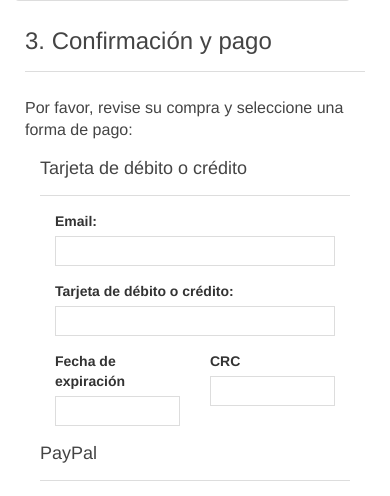
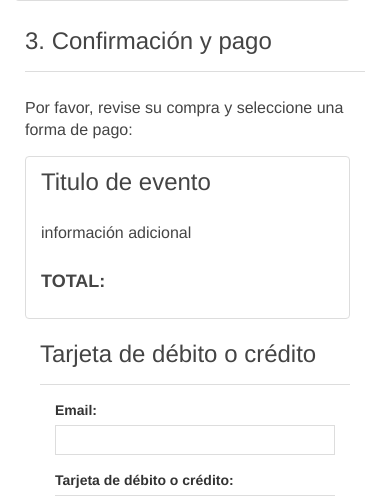
Before and after one commit to alexrs/dsi-uc3m-backend, a Flask app: page /purchase in a window 390 px wide. Shown: the part 1066-1562 px from the top of the page. Run offline with Flask 2, Linux system fonts and the light colour scheme; some libraries are stand-ins or nearby versions.

Commit message:
ADD resumen compra

```diff
--- a/entradas_com/app/templates/shop/shop.html
+++ b/entradas_com/app/templates/shop/shop.html
@@ -126,8 +126,16 @@
             <h2>3. Confirmación y pago</h2>
             <hr>
             <h4>Por favor, revise su compra y seleccione una forma de pago:</h4>
+            <div class="col-xs-12 list-group">
+                <div class="list-group-item">
+                    <h2>Titulo de evento</h2>
+                    <h4>información adicional</h4>
+                    <h3><strong>TOTAL:</strong></h3>
+                </div>
+
+            </div>
             <div class="col-xs-12 col-sm-8">
-                <h3>Tarjeta de débito o crédito</h3>
+                <h2>Tarjeta de débito o crédito</h2>
                 <hr>
                 <div id="shop-mail-div" class="form-group has-feedback col-xs-12">
                     <label for="email">Email:</label>
@@ -160,11 +168,11 @@
             </div>
 
             <div class="col-xs-12 col-sm-4">
-                <h3>PayPal</h3>
+                <h2>PayPal</h2>
                 <hr>
                 <div  style="text-align:center">
-                    <a href=""><img src="https://www.paypalobjects.com/webstatic/en_US/i/buttons/checkout-logo-large.png" alt="Check out with PayPal"/></a>
-                    <img style="width:200px;margin-top:20px;"src="https://www.paypalobjects.com/webstatic/en_US/i/buttons/cc-badges-ppppcmcvdam.png" alt="Pay with PayPal, PayPal Credit or any major credit card" />
+                    <a href="#"><img src="https://www.paypalobjects.com/webstatic/en_US/i/buttons/checkout-logo-large.png" alt="Check out with PayPal"/></a>
+                    <img style="width:230px;margin-top:20px;"src="https://www.paypalobjects.com/webstatic/en_US/i/buttons/cc-badges-ppppcmcvdam.png" alt="Pay with PayPal, PayPal Credit or any major credit card" />
                 </div>
             </div>
             <!-- Submit -->
```
